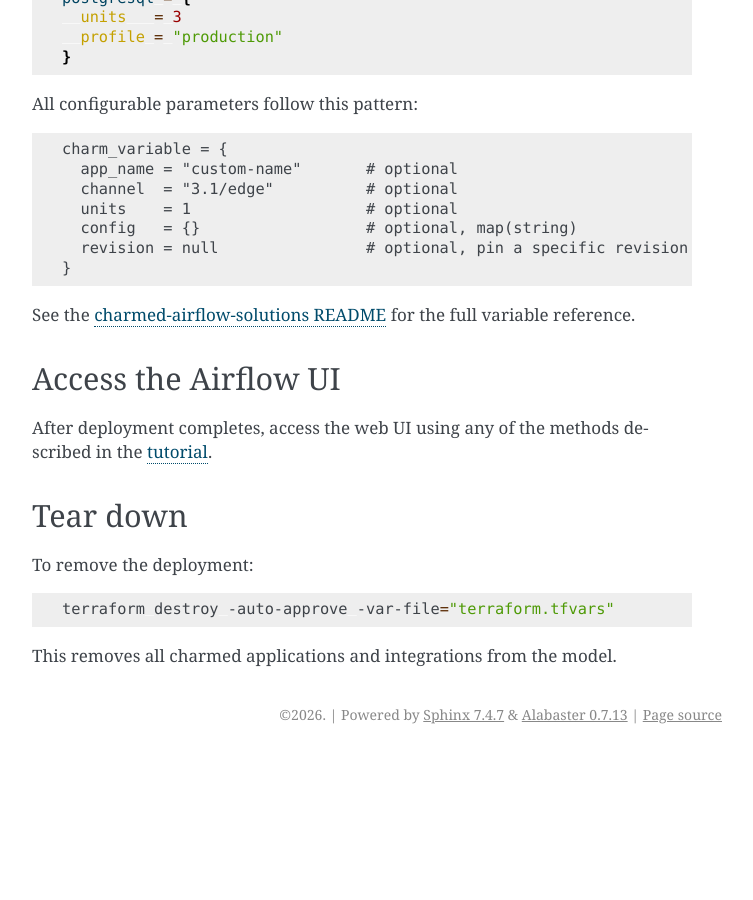
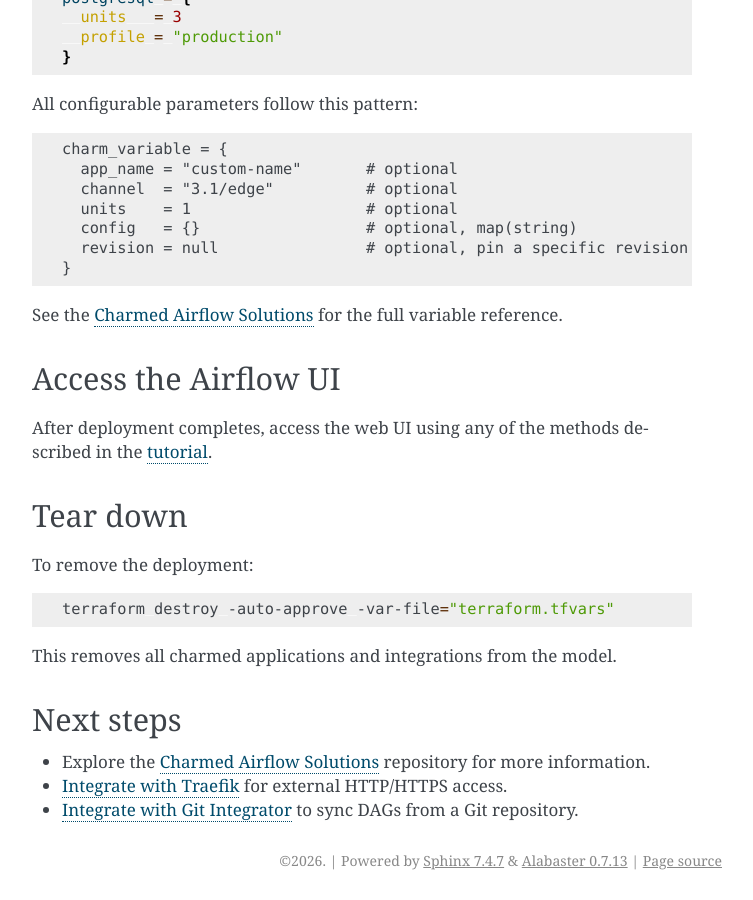
Before and after one commit to canonical/charmed-airflow-documentation, a Sphinx documentation site: the page built from docs/how-to/deploy-with-terraform.rst, in a window 1280 px wide and 900 px high, scrolled down 2406 px. Shown: the whole window, without its empty margins (388-1141 px from the left). Built offline with Sphinx 7.4.7, drawn with Linux system fonts in a browser that asks for light colours; before the commit the page ends 3160 px from its top, so only the background shows below that; some of the changed text lies outside the part shown.

Commit message:
skip: clean up

```diff
--- a/docs/how-to/deploy-with-terraform.rst
+++ b/docs/how-to/deploy-with-terraform.rst
@@ -4,7 +4,7 @@
 =====================
 
 This guide shows how to deploy Charmed Airflow using `Terraform`_ and the
-`Juju Terraform provider <https://registry.terraform.io/providers/juju/juju/latest/docs>`_.
+`Juju Terraform Provider`_.
 Terraform automates the deployment of all charms and their integrations in a
 single, reproducible plan.
 
@@ -13,7 +13,7 @@
 
 * A Juju controller (v3.1+) bootstrapped on a Kubernetes cluster.
   See the :doc:`tutorial </tutorial/index>` for setup instructions.
-* `Terraform CLI <https://developer.hashicorp.com/terraform/install>`_ (v1.12+).
+* `Terraform CLI`_ (v1.12+).
 
 
 Clone the solutions repository
@@ -135,7 +135,7 @@
    }
 
 See the
-`charmed-airflow-solutions README <https://github.com/canonical/charmed-airflow-solutions/tree/track/3.1/modules/charmed-airflow/README.md>`_
+`Charmed Airflow Solutions`_
 for the full variable reference.
 
 Access the Airflow UI
@@ -154,3 +154,12 @@
    terraform destroy -auto-approve -var-file="terraform.tfvars"
 
 This removes all charmed applications and integrations from the model.
+
+Next steps
+----------
+
+* Explore the `Charmed Airflow Solutions`_ repository for more information.
+* :doc:`Integrate with Traefik </how-to/integrate/traefik>` for external HTTP/HTTPS
+  access.
+* :doc:`Integrate with Git Integrator </how-to/integrate/git-integrator>` to sync
+  DAGs from a Git repository.
--- a/docs/reuse/links.txt
+++ b/docs/reuse/links.txt
@@ -3,9 +3,12 @@
 .. _Canonical Sphinx: https://github.com/canonical/canonical-sphinx
 .. _Charmed Airflow: https://github.com/canonical/charmed-airflow-documentation
 .. _Charmed Airflow on GitHub: https://github.com/canonical/charmed-airflow-documentation
+.. _Charmed Airflow Solutions: https://github.com/canonical/charmed-airflow-solutions/tree/track/3.1/modules/charmed-airflow/README.md
 .. _Diátaxis: https://diataxis.fr/
 .. _Juju: https://juju.is/
+.. _Juju Terraform Provider: https://registry.terraform.io/providers/juju/juju/latest/docs
 .. _Terraform: https://www.terraform.io/
+.. _Terraform CLI: https://developer.hashicorp.com/terraform/install
 .. _Traefik: https://traefik.io/
 .. _Sphinx DataTables: https://sharm294.github.io/sphinx-datatables/
 .. _Sphinx design: https://sphinx-design.readthedocs.io/en/latest/
```
